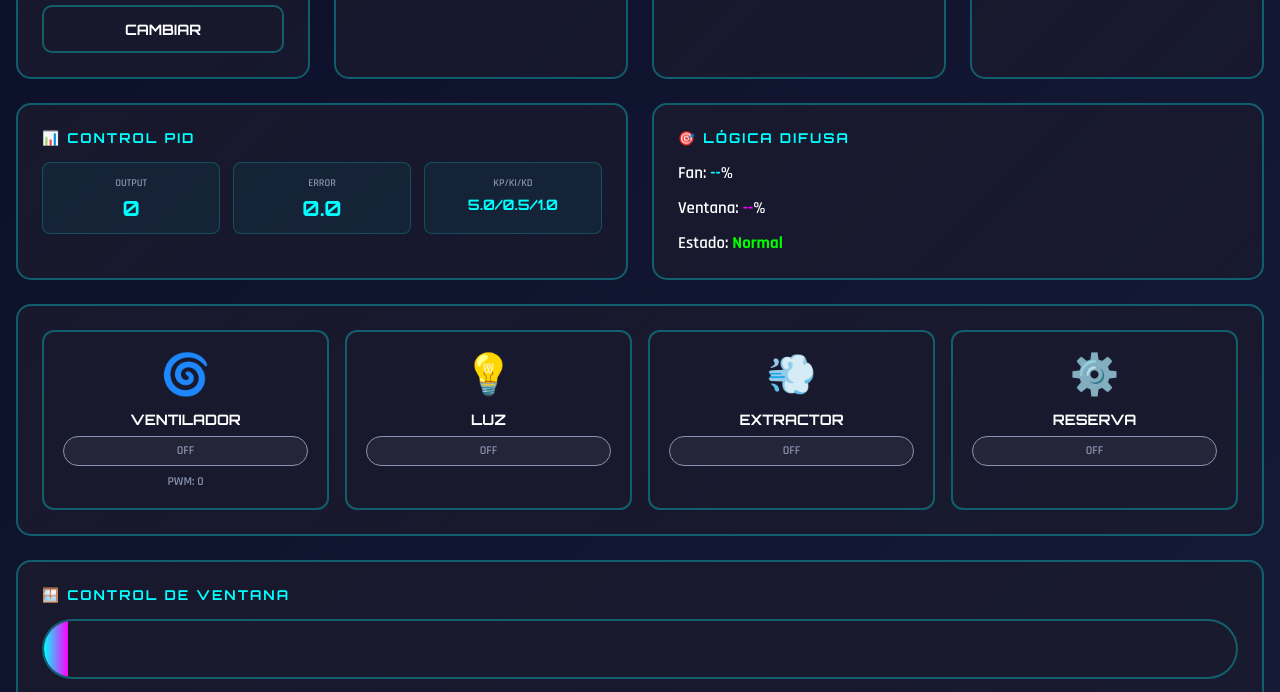
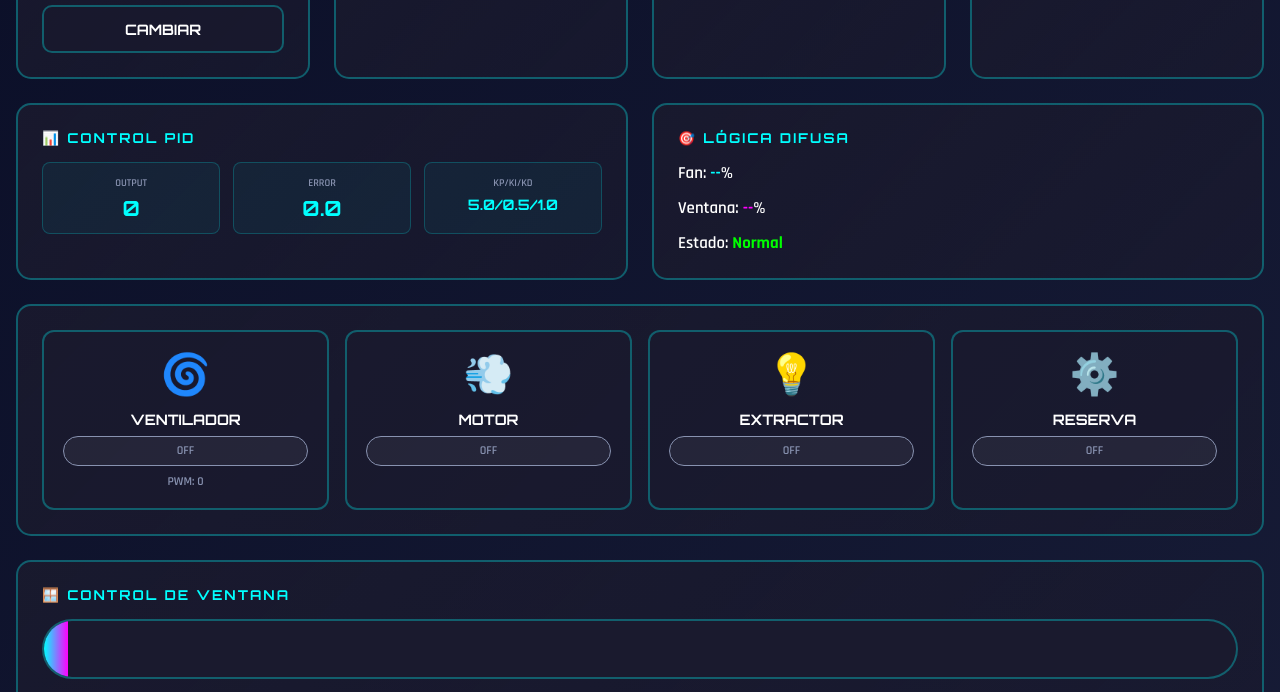
Before and after one commit to banejim00-21/climate-ai, a plain HTML site: page index.html in a window 1280 px wide. Shown: the part 400-1092 px from the top of the page. Drawn offline with nearby package versions, Linux system fonts and the light colour scheme; no server answers.

Commit message:
Swap icons and names for relay cards

```diff
--- a/index.html
+++ b/index.html
@@ -134,12 +134,12 @@
                     <div style="margin-top:0.5rem;font-size:0.75rem;color:#8892b0">PWM: <span id="pwm">0</span></div>
                 </div>
                 <div class="relay-card" onclick="toggleRelay(2)">
-                    <div class="relay-icon">💡</div>
-                    <div class="relay-name">Luz</div>
+                    <div class="relay-icon">💨</div>
+                    <div class="relay-name">Motor</div>
                     <div class="relay-status off" id="r2">OFF</div>
                 </div>
                 <div class="relay-card" onclick="toggleRelay(3)">
-                    <div class="relay-icon">💨</div>
+                    <div class="relay-icon">💡</div>
                     <div class="relay-name">Extractor</div>
                     <div class="relay-status off" id="r3">OFF</div>
                 </div>
```
